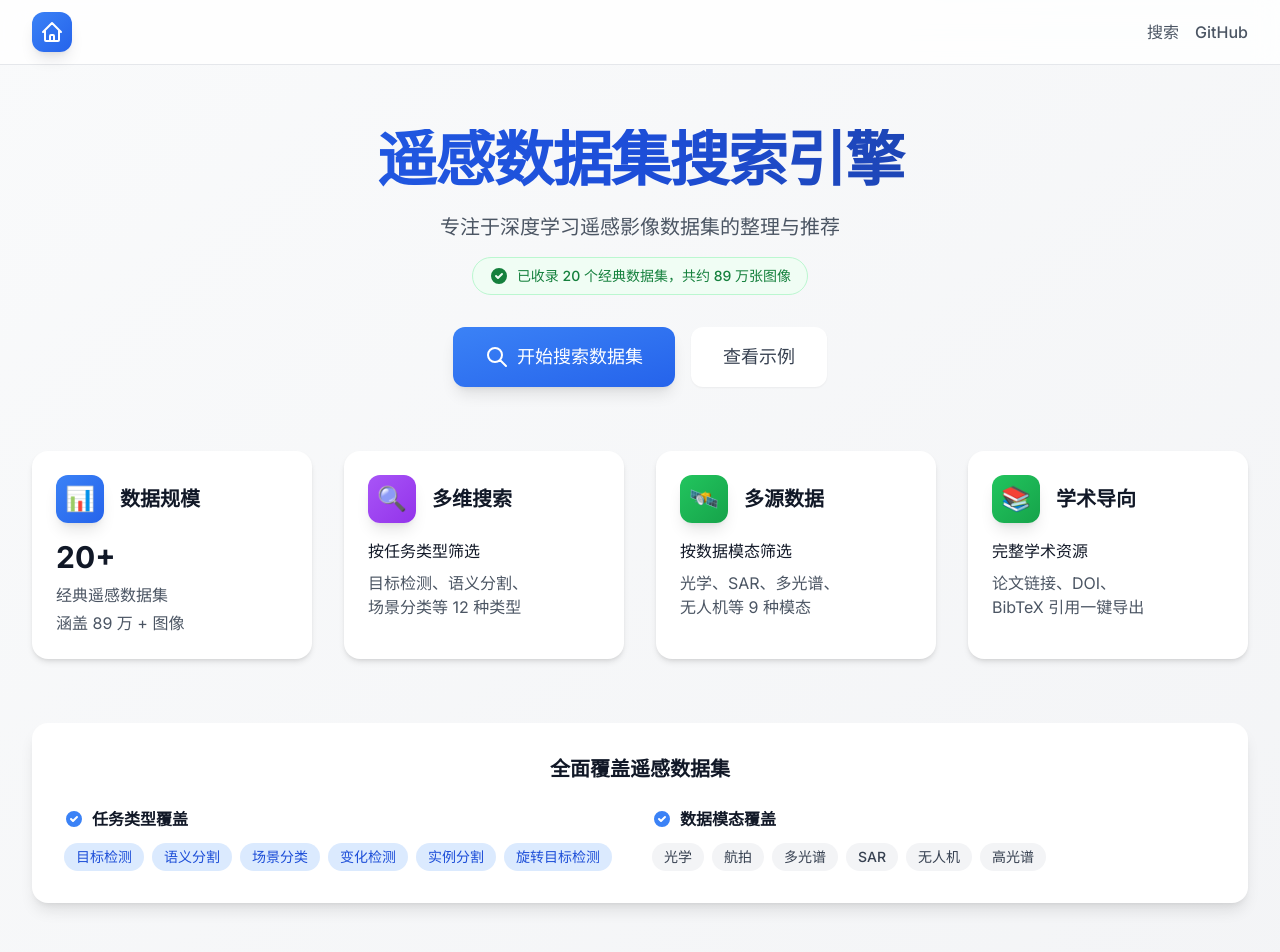
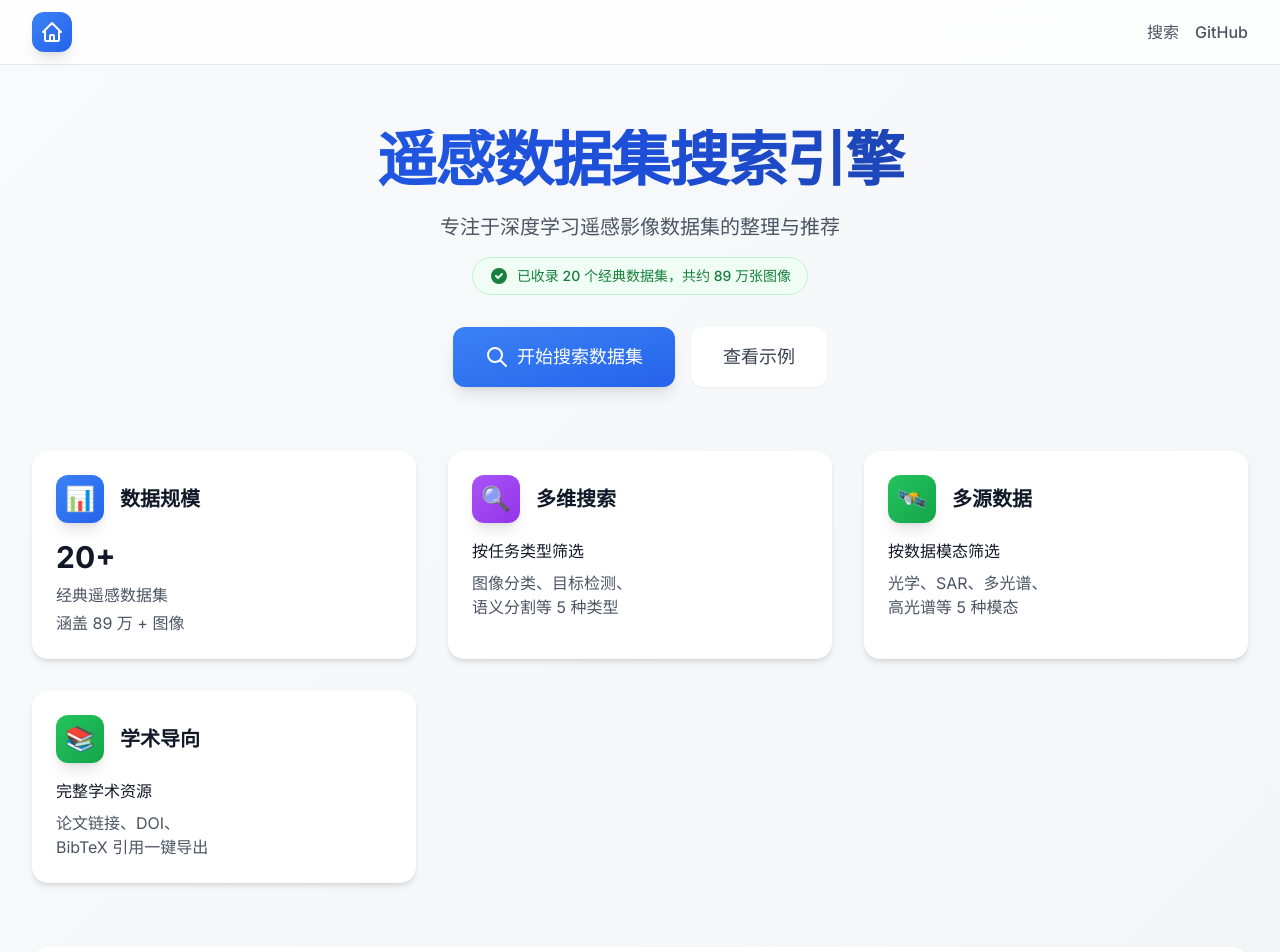
Before and after one commit to Alien-2022/rs-data-hub, a Next.js app: page / in a window 1280 px wide. Shown: the top 952 px of the page. Built offline with nearby package versions, Linux system fonts and the light colour scheme.

Commit message:
fix: 更新 CSP 允许 Cloudflare Insights 脚本
在 script-src 中添加 https://static.cloudflareinsights.com
解决 Cloudflare Web Analytics 脚本被 CSP 阻止的警告

```diff
--- a/src/app/page.tsx
+++ b/src/app/page.tsx
@@ -75,7 +75,7 @@ export default function Home() {
         </div>
 
         {/* 统计卡片 */}
-        <div className="grid grid-cols-1 sm:grid-cols-2 lg:grid-cols-4 gap-4 sm:gap-6 md:gap-8 mb-8 sm:mb-12 md:mb-16">
+        <div className="grid grid-cols-1 sm:grid-cols-2 md:grid-cols-3 gap-4 sm:gap-6 md:gap-8 mb-8 sm:mb-12 md:mb-16">
           <div className="card hover:shadow-xl transition-all duration-300">
             <div className="flex items-center gap-3 sm:gap-4 mb-3 sm:mb-4">
               <div className="w-10 h-10 sm:w-12 sm:h-12 bg-gradient-to-br from-blue-500 to-blue-600 rounded-xl flex items-center justify-center shadow-lg text-xl sm:text-2xl">
@@ -96,8 +96,8 @@ export default function Home() {
               <h3 className="heading-sm text-base sm:text-xl">多维搜索</h3>
             </div>
             <p className="text-sm sm:text-base text-gray-900 mb-2">按任务类型筛选</p>
-            <p className="text-sm sm:text-base text-gray-600">目标检测、语义分割、</p>
-            <p className="text-sm sm:text-base text-gray-600">场景分类等 12 种类型</p>
+            <p className="text-sm sm:text-base text-gray-600">图像分类、目标检测、</p>
+            <p className="text-sm sm:text-base text-gray-600">语义分割等 5 种类型</p>
           </div>
 
           <div className="card hover:shadow-xl transition-all duration-300">
@@ -109,7 +109,7 @@ export default function Home() {
             </div>
             <p className="text-sm sm:text-base text-gray-900 mb-2">按数据模态筛选</p>
             <p className="text-sm sm:text-base text-gray-600">光学、SAR、多光谱、</p>
-            <p className="text-sm sm:text-base text-gray-600">无人机等 9 种模态</p>
+            <p className="text-sm sm:text-base text-gray-600">高光谱等 5 种模态</p>
           </div>
 
           <div className="card hover:shadow-xl transition-all duration-300">
@@ -137,7 +137,7 @@ export default function Home() {
                 任务类型覆盖
               </h3>
               <div className="flex flex-wrap gap-2">
-                {['目标检测', '语义分割', '场景分类', '变化检测', '实例分割', '旋转目标检测'].map((type) => (
+                {['图像分类', '目标检测', '语义分割', '变化检测', '实例分割'].map((type) => (
                   <span key={type} className="tag tag-primary text-xs sm:text-sm">
                     {type}
                   </span>
@@ -152,7 +152,7 @@ export default function Home() {
                 数据模态覆盖
               </h3>
               <div className="flex flex-wrap gap-2">
-                {['光学', '航拍', '多光谱', 'SAR', '无人机', '高光谱'].map((modality) => (
+                {['光学', 'SAR', '多光谱', '高光谱', 'LiDAR'].map((modality) => (
                   <span key={modality} className="tag tag-gray text-xs sm:text-sm">
                     {modality}
                   </span>
--- a/src/middleware.ts
+++ b/src/middleware.ts
@@ -22,7 +22,7 @@ const securityHeaders = {
   // 内容安全策略（CSP）- 限制资源加载来源
   'Content-Security-Policy': [
     "default-src 'self'",
-    "script-src 'self' 'unsafe-inline' 'unsafe-eval'",
+    "script-src 'self' 'unsafe-inline' 'unsafe-eval' https://static.cloudflareinsights.com",
     "style-src 'self' 'unsafe-inline'",
     "img-src 'self' data: https: blob:",
     "font-src 'self' data:",
```
